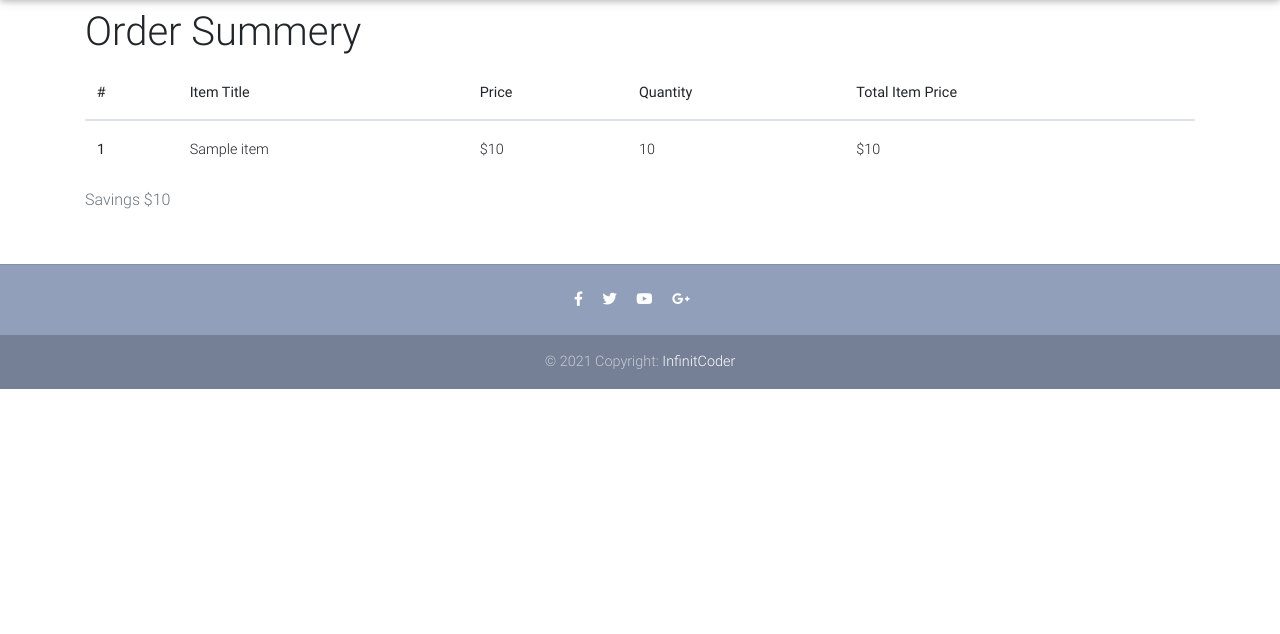
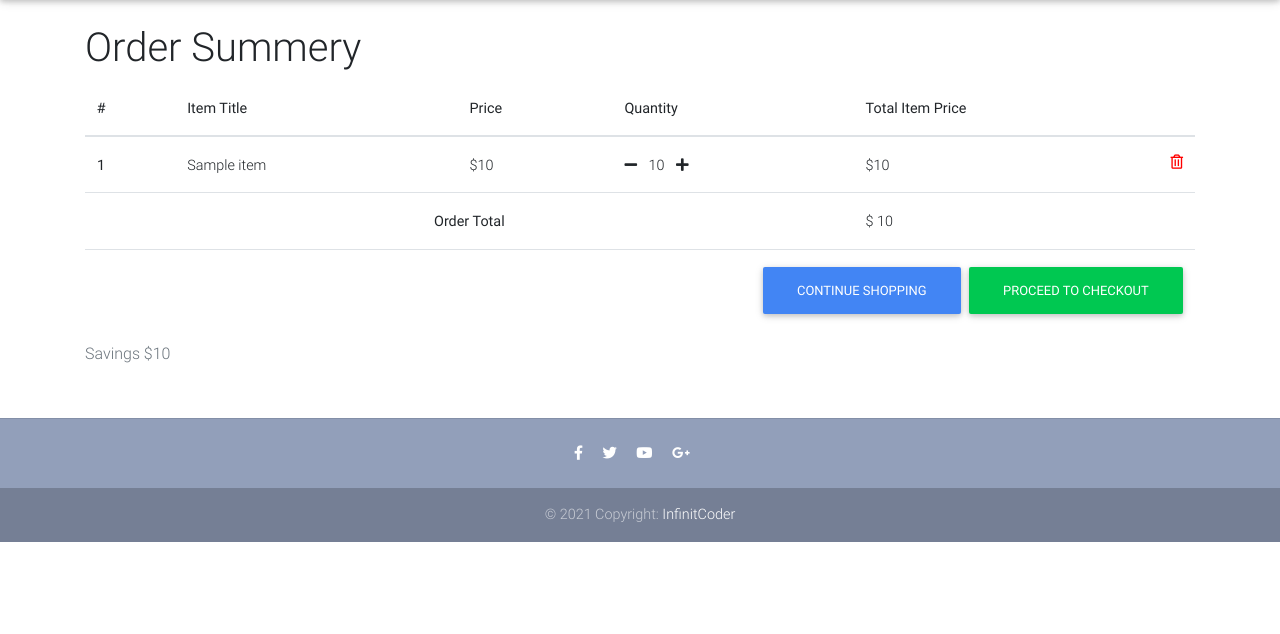
Before and after one commit to kpfahiz/Django_Shopping, a Django app: template Shopping/templates/order_summery.html in a window 1280 px wide. Shown: the part 64-698 px from the top of the page. Run offline with Django 3.2, Linux system fonts and the light colour scheme; the template is opened without the code that fills it: most values are stand-ins (such as "Sample title", 1, 10 or a date in 2020); some libraries are stand-ins or nearby versions.

Commit message:
Order-summary Completed 01/04/21

```diff
--- a/Shopping/core/urls.py
+++ b/Shopping/core/urls.py
@@ -1,7 +1,7 @@
 from django.contrib import admin
 from django.urls import path,include
 
-from .views import  HomeView,checkout,ItemDetailView,add_to_cart,remove_from_cart,OrderSummeryView
+from .views import  HomeView,checkout,ItemDetailView,add_to_cart,remove_from_cart,OrderSummeryView,remove_single_item_from_cart
 
 app_name ='core'
 
@@ -11,5 +11,6 @@ urlpatterns = [
     path('checkout/',checkout,name='checkout'),
      path('product/<slug>/',ItemDetailView.as_view(),name='product'),
      path('add-to-cart/<slug>/',add_to_cart,name='add-to-cart'),
-     path('remove-from-cart/<slug>/',remove_from_cart,name='remove-from-cart')
+     path('remove-from-cart/<slug>/',remove_from_cart,name='remove-from-cart'),
+     path('remove_single_item_from_cart/<slug>/',remove_single_item_from_cart,name='remove_single_item_from_cart')
 ]
--- a/Shopping/templates/navbar.html
+++ b/Shopping/templates/navbar.html
@@ -33,7 +33,7 @@
             <ul class="navbar-nav nav-flex-icons">
                 {% if request.user.is_authenticated%}
                 <li class="nav-item">
-                    <a class="nav-link waves-effect">
+                    <a href="{% url 'core:order-summery' %}" class="nav-link waves-effect">
                         <span class="badge red z-depth-1 mr-1"> {{ request.user| cart_item_count}} </span>
                         <i class="fas fa-shopping-cart"></i>
                         <span class="clearfix d-none d-sm-inline-block"> Cart </span>
--- a/Shopping/templates/order_summery.html
+++ b/Shopping/templates/order_summery.html
@@ -2,8 +2,7 @@
 {% block content %}
 {% include 'navbar.html' %}
 <main>
-    <div class="container">
-
+  <div class="container mt-3">
     <div class="table-responsive">
       <h1>Order Summery</h1>
       <table class="table">
@@ -26,23 +25,47 @@
         <tbody>
           {% for order_item in object.items.all %}
           <tr>
-                      <th scope="row">1</th>
+            <th scope="row">{{ forloop.counter }}</th>
             <td>{{ order_item.item.title }}</td>
             <td>{% if order_item.item.discount_price %}
               ${{ order_item.item.discount_price}}
               {% else %}
               ${{ order_item.item.price}}
               {% endif %}
-                      </td></td>
-                      <td>{{ order_item.quantity }}</td>
+            </td>
+            <td> <a href="{% url 'core:remove_single_item_from_cart' order_item.item.slug%}"><i
+                  class="fas fa-minus mr-2"></i></a> {{ order_item.quantity }} <a href="{% url 'core:add-to-cart' order_item.item.slug%}"><i
+                  class="fas fa-plus ml-2"></i></a></td>
             <td>{% if order_item.item.discount_price %}
               ${{ order_item.get_total_discount_item_price}}
               {% else %}
               ${{ order_item.get_total_item_price}}
               {% endif %}
+              <a href="{% url 'core:remove-from-cart' order_item.item.slug %}"><i style="color: red;" class="far fa-trash-alt float-right"></i></a>
+            </td>
+          </tr>
+          {% empty %}
+          <tr>
+            <td colspan="5"> Your Cart is Empty</td>
+          </tr>
+          <tr>
+            <td colspan="5">
+              <a class="btn btn-primary  float-right" href="/">Continue Shopping</a>
             </td>
           </tr>
           {% endfor %}
+          {% if object.get_total %}
+          <tr>
+            <td colspan="4" style="text-align: center;"><b>Order Total</b></td>
+            <td>$ {{ object.get_total }}</td>
+          </tr>
+          <tr>
+            <td colspan="5">
+              <a class="btn btn-success float-right ml-2" href="/checkout/">Proceed to checkout</a>
+              <a class="btn btn-primary  float-right" href="/">Continue Shopping</a>
+            </td>
+          </tr>
+          {% endif %}
         </tbody>
       </table>
     </div>
```
Also changed, not shown: Shopping/core/models.py (+10 -2 lines), Shopping/core/views.py (+28 -5 lines), Shopping/db.sqlite3. Lines whose indentation alone changed are shown as unchanged.
